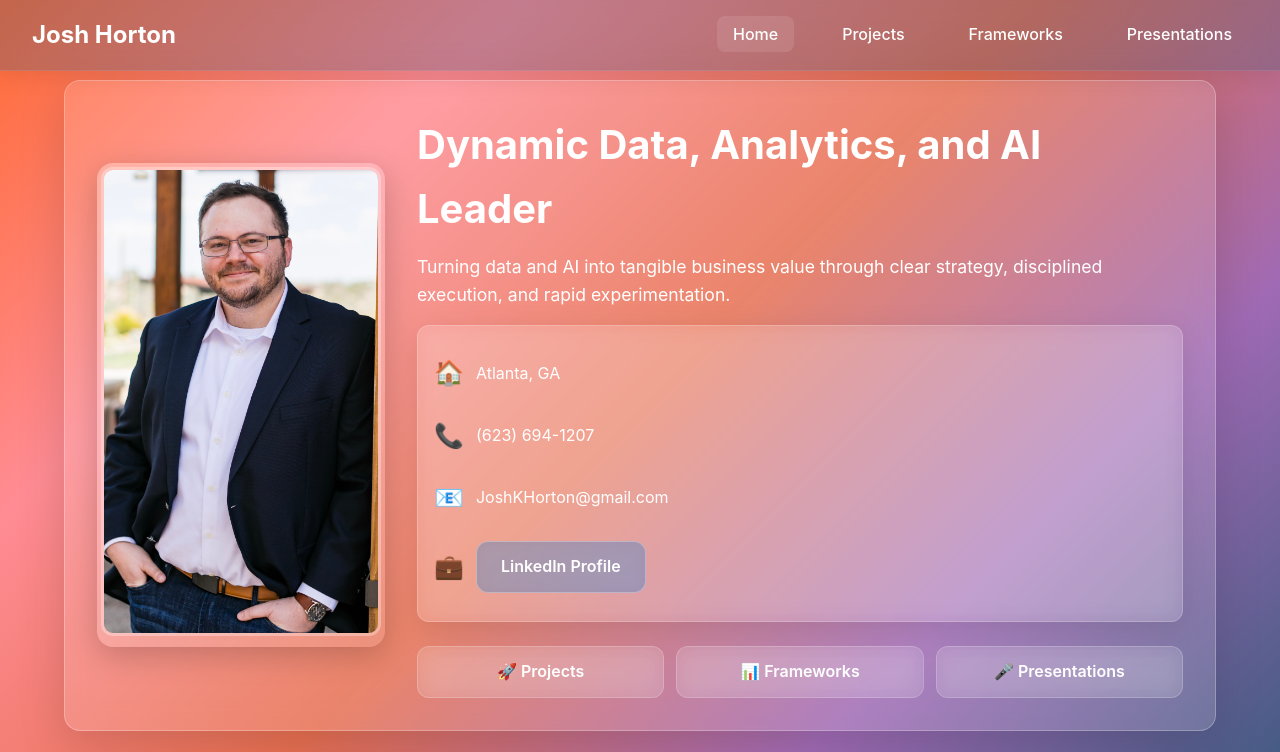
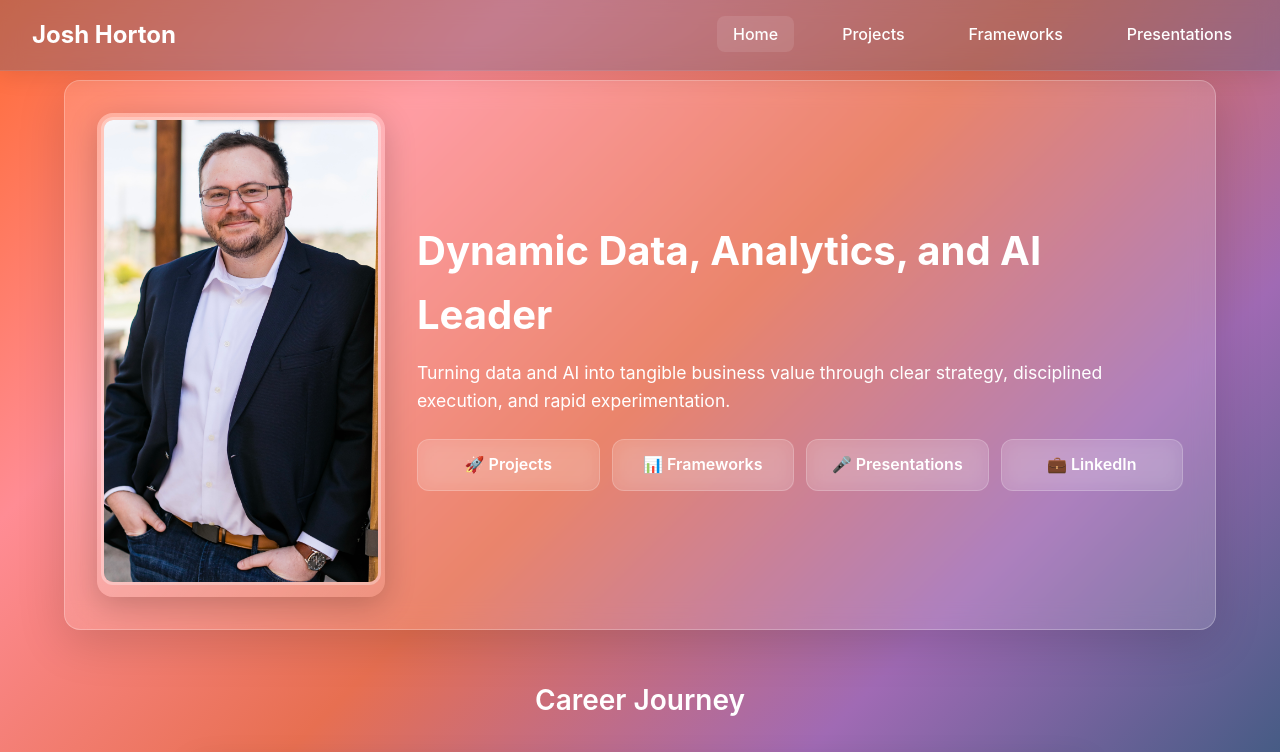
Before and after one commit to jkhorton/professional_portfolio, a plain HTML site: page index.html in a window 1280 px wide. Shown: the top 752 px of the page. Drawn offline with Linux system fonts and the light colour scheme.

Commit message:
Remove contact info section, add LinkedIn as navigation button

```diff
--- a/index.html
+++ b/index.html
@@ -50,37 +50,16 @@
                 <!-- Content -->
                 <div style="flex: 1; min-width: 300px; text-align: left;">
                     <h1>Dynamic Data, Analytics, and AI Leader</h1>
-                    <p style="font-size: 1.1rem; margin: 0.5rem 0 1rem;">
+                    <p style="font-size: 1.1rem; margin: 0.5rem 0 1.5rem;">
                         Turning data and AI into tangible business value through clear strategy, disciplined execution, and rapid experimentation.
                     </p>
-
-                    <!-- Contact Info -->
-                    <div class="glass-contact hero-contact" style="margin: 1rem 0 1.5rem 0;">
-                        <div class="contact-item">
-                            <span class="contact-icon">🏠</span>
-                            <span>Atlanta, GA</span>
-                        </div>
-                        <div class="contact-item">
-                            <span class="contact-icon">📞</span>
-                            <a href="tel:+16236941207">(623) 694-1207</a>
-                        </div>
-                        <div class="contact-item">
-                            <span class="contact-icon">📧</span>
-                            <a href="mailto:JoshKHorton@gmail.com">JoshKHorton@gmail.com</a>
-                        </div>
-                        <div class="contact-item">
-                            <span class="contact-icon">💼</span>
-                            <a href="https://linkedin.com/in/josh-k-horton" target="_blank" class="linkedin-btn">
-                                LinkedIn Profile
-                            </a>
-                        </div>
-                    </div>
 
                     <!-- Quick Navigation Buttons -->
                     <div class="hero-nav-buttons" style="display: flex; gap: 0.75rem; flex-wrap: wrap;">
                         <a href="projects.html" class="btn btn-primary" style="flex: 1; min-width: 150px; text-align: center;">🚀 Projects</a>
                         <a href="frameworks.html" class="btn btn-primary" style="flex: 1; min-width: 150px; text-align: center;">📊 Frameworks</a>
                         <a href="presentations.html" class="btn btn-primary" style="flex: 1; min-width: 150px; text-align: center;">🎤 Presentations</a>
+                        <a href="https://linkedin.com/in/josh-k-horton" target="_blank" class="btn btn-primary" style="flex: 1; min-width: 150px; text-align: center;">💼 LinkedIn</a>
                     </div>
                 </div>
             </div>
```
